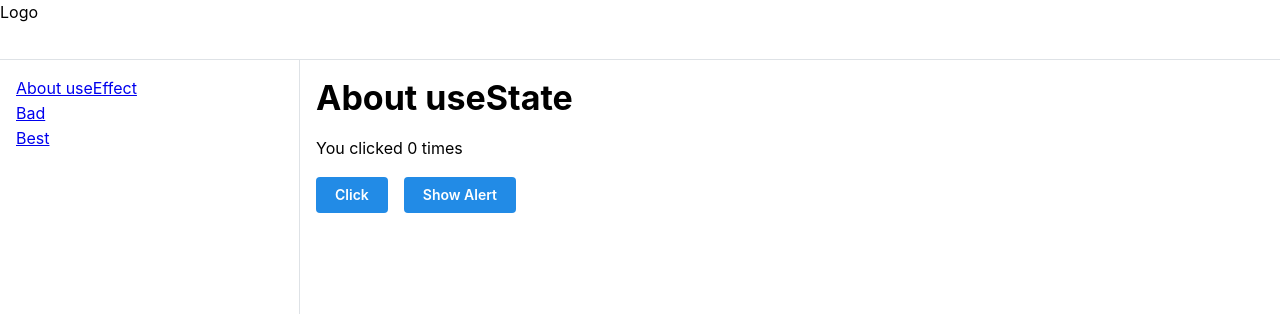
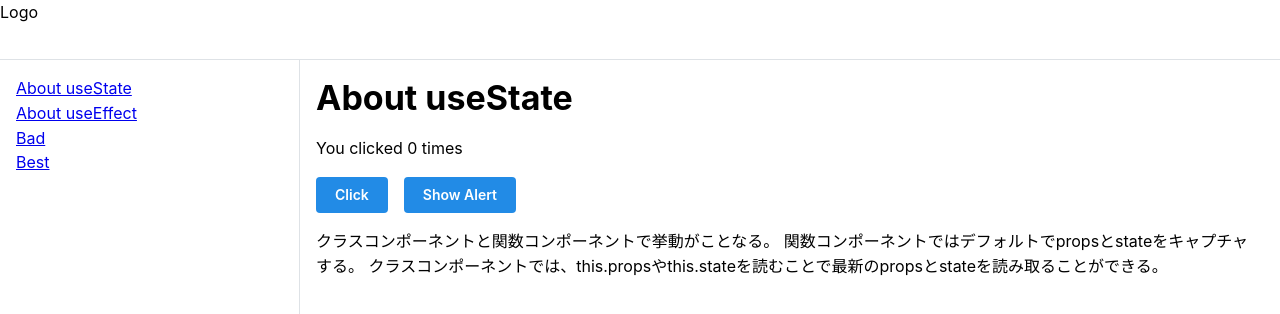
Before and after one commit to hiropi1224/monorepo-react, a Next.js app in the folder apps/web/: page /use-state in a window 1280 px wide. Shown: the top 314 px of the page. Built offline with nearby package versions, Linux system fonts and the light colour scheme; a small style sheet from the web is missing.

Commit message:
💄 useStateについて

```diff
--- a/apps/web/app/use-state/page.tsx
+++ b/apps/web/app/use-state/page.tsx
@@ -1,4 +1,4 @@
-import { Stack, Title } from "@mantine/core";
+import { Stack, Text, Title } from "@mantine/core";
 import { AboutUseState } from "../../features/use-state/components/about-use-state/about-use-state";
 
 export default function UseStatePage(): JSX.Element {
@@ -6,6 +6,11 @@ export default function UseStatePage(): JSX.Element {
     <Stack>
       <Title order={1}>About useState</Title>
       <AboutUseState />
+      <Text>
+        クラスコンポーネントと関数コンポーネントで挙動がことなる。
+        関数コンポーネントではデフォルトでpropsとstateをキャプチャする。
+        クラスコンポーネントでは、this.propsやthis.stateを読むことで最新のpropsとstateを読み取ることができる。
+      </Text>
     </Stack>
   );
 }
--- a/apps/web/components/default-layout/default-layout.tsx
+++ b/apps/web/components/default-layout/default-layout.tsx
@@ -24,6 +24,7 @@ export function DefaultLayout({ children }: { children: ReactNode }) {
       </AppShell.Header>
 
       <AppShell.Navbar p="md">
+        <Link href="/use-state">About useState</Link>
         <Link href="/use-effect">About useEffect</Link>
         <Link href="/use-effect/bad">Bad</Link>
         <Link href="/use-effect/best">Best</Link>
```
